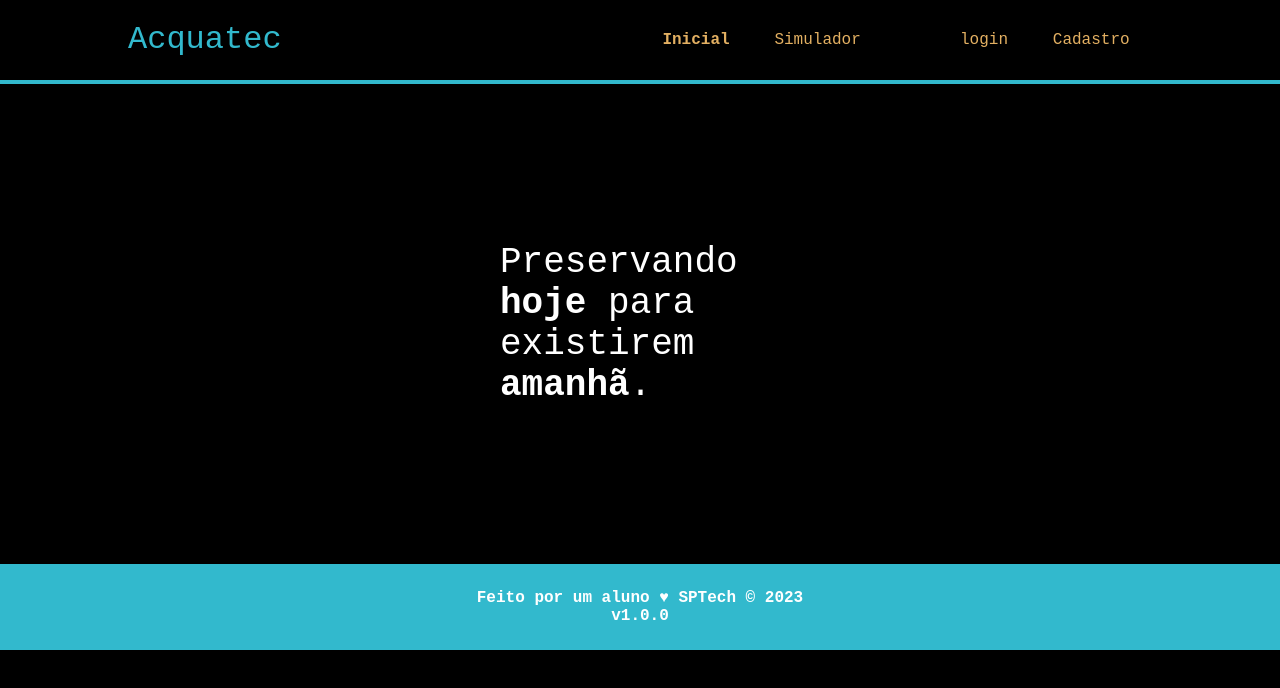
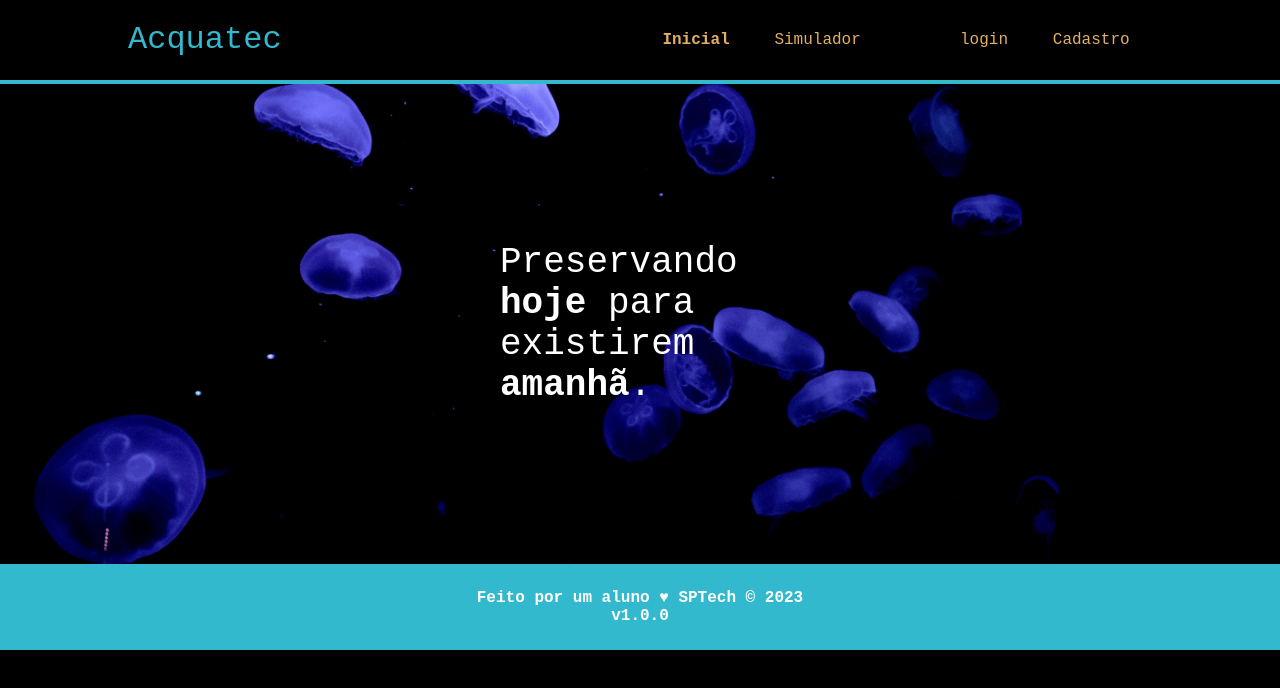
Before and after one commit to KevinRodriguesSilva/Aquatec-Site-Institucional, a plain HTML site: page index.html in a window 1280 px wide. Drawn offline with Linux system fonts and the light colour scheme.

Commit message:
Correção de imagem

```diff
--- a/css/style.css
+++ b/css/style.css
@@ -53,7 +53,7 @@ body{
     height: fit-content;
     padding: 40px 0;
     color:white;
-    background-image: url(/Site_Aquatec/assets/bg-jelly-fish-para_outras_pags.png);
+    background-image: url(../assets/bg-jelly-fish-para_outras_pags.png);
     background-size: cover;
 }
 
```
